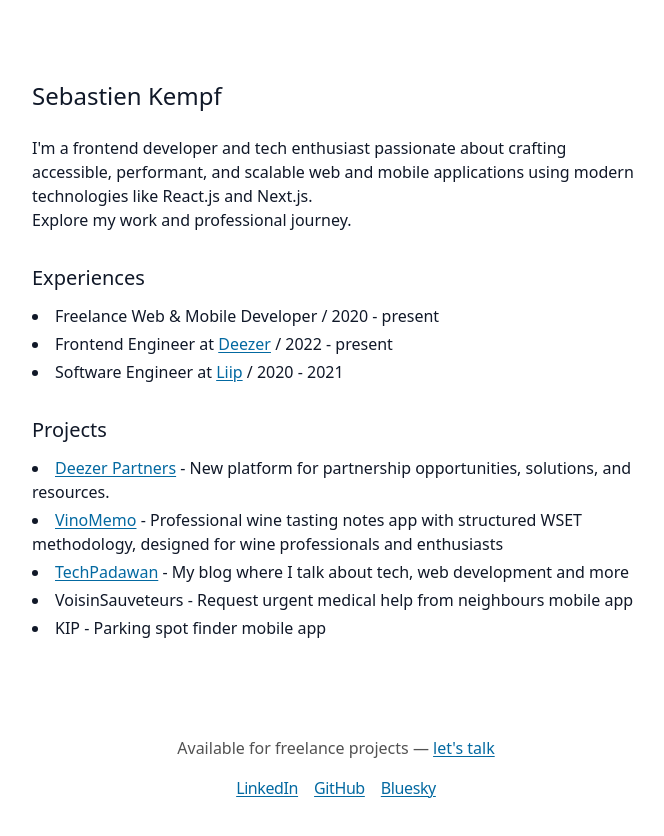
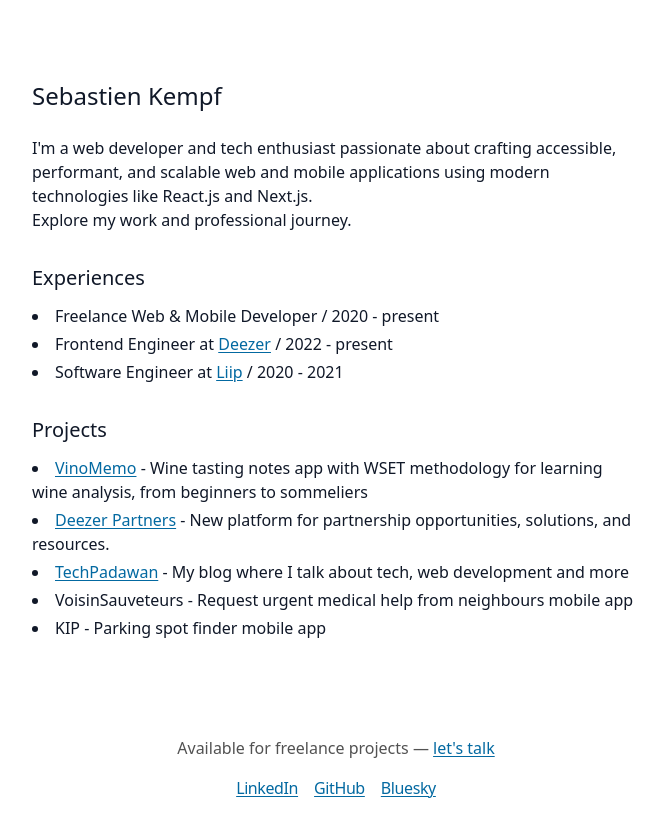
Before and after one commit to skmpf/portfolio, a Next.js app: page / in a window 1280 px wide. Shown: the top 836 px of the page, without its empty margins (304-968 px from the left). Built offline with nearby package versions, Linux system fonts and the light colour scheme.

Commit message:
fix: update job titles and descriptions for consistency across the portfolio

```diff
--- a/src/app/layout.tsx
+++ b/src/app/layout.tsx
@@ -41,7 +41,10 @@ export default function RootLayout({
           property="twitter:image"
           content="https://skempf.com/android-chrome-512x512.png"
         />
-        <meta property="og:image" content="https://skempf.com/android-chrome-512x512.png" />
+        <meta
+          property="og:image"
+          content="https://skempf.com/android-chrome-512x512.png"
+        />
         <meta property="og:image:width" content="512" />
         <meta property="og:image:height" content="512" />
         <meta property="og:image:type" content="image/png" />
@@ -54,9 +57,9 @@ export default function RootLayout({
               "@context": "https://schema.org",
               "@type": "Person",
               name: "Sebastien Kempf",
-              jobTitle: "Frontend Engineer",
+              jobTitle: "Software Engineer",
               description:
-                "Senior frontend developer specializing in React.js, Next.js, and modern web technologies",
+                "Senior web developer specializing in React.js, Next.js, and modern web technologies",
               url: "https://skempf.com",
               sameAs: [
                 "https://www.linkedin.com/in/sebastienkempf/",
@@ -80,7 +83,7 @@ export default function RootLayout({
                 itemOffered: {
                   "@type": "Service",
                   name: "Web Development Services",
-                  description: "Frontend development and consulting services",
+                  description: "Web development and consulting services",
                 },
               },
             }),
--- a/src/app/page.tsx
+++ b/src/app/page.tsx
@@ -3,10 +3,10 @@ import type { Metadata } from "next";
 export const metadata: Metadata = {
   title: "Sebastien Kempf - Web Developer",
   description:
-    "Sebastien Kempf, a senior frontend developer specializing in React.js, Next.js, and modern web technologies. View projects and professional experience.",
+    "Sebastien Kempf, a senior web developer specializing in React.js, Next.js, and modern web technologies. View projects and professional experience.",
   keywords: [
     "Sebastien Kempf",
-    "Frontend Developer",
+    "Web Developer",
     "React.js",
     "Next.js",
     "TypeScript",
@@ -17,9 +17,9 @@ export const metadata: Metadata = {
   authors: [{ name: "Sebastien Kempf" }],
   creator: "Sebastien Kempf",
   openGraph: {
-    title: "Sebastien Kempf - Frontend Engineer",
+    title: "Sebastien Kempf - Software Engineer",
     description:
-      "Senior frontend developer specializing in React.js, Next.js, and modern web technologies.",
+      "Senior web developer specializing in React.js, Next.js, and modern web technologies.",
     url: "https://skempf.com",
     siteName: "Sebastien Kempf Portfolio",
     type: "website",
@@ -27,9 +27,9 @@ export const metadata: Metadata = {
   },
   twitter: {
     card: "summary",
-    title: "Sebastien Kempf - Frontend Engineer",
+    title: "Sebastien Kempf - Software Engineer",
     description:
-      "Senior frontend developer specializing in React.js, Next.js, and modern web technologies.",
+      "Senior web developer specializing in React.js, Next.js, and modern web technologies.",
     creator: "@skempf",
   },
   robots: {
@@ -85,16 +85,16 @@ const experiences: Experience[] = [
 
 const projects: Project[] = [
   {
+    name: "VinoMemo",
+    url: "https://apps.apple.com/us/app/vinomemo/id6754691185",
+    description:
+      "Wine tasting notes app with WSET methodology for learning wine analysis, from beginners to sommeliers",
+  },
+  {
     name: "Deezer Partners",
     url: "https://partners.deezer.com/",
     description:
       "New platform for partnership opportunities, solutions, and resources.",
-  },
-  {
-    name: "VinoMemo",
-    url: "https://vinomemo.app/",
-    description:
-      "Professional wine tasting notes app with structured WSET methodology, designed for wine professionals and enthusiasts",
   },
   {
     name: "TechPadawan",
@@ -129,9 +129,9 @@ export default function Home() {
       <header role="banner">
         <h1 className="pt-12 pb-6 text-2xl font-medium">Sebastien Kempf</h1>
         <p>
-          I&apos;m a frontend developer and tech enthusiast passionate about
-          crafting accessible, performant, and scalable web and mobile
-          applications using modern technologies like React.js and Next.js.
+          I&apos;m a web developer and tech enthusiast passionate about crafting
+          accessible, performant, and scalable web and mobile applications using
+          modern technologies like React.js and Next.js.
         </p>
         <p>Explore my work and professional journey.</p>
       </header>
```
Also changed, not shown: public/site.webmanifest.
